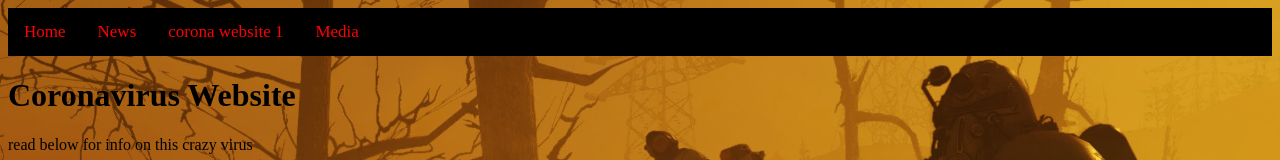
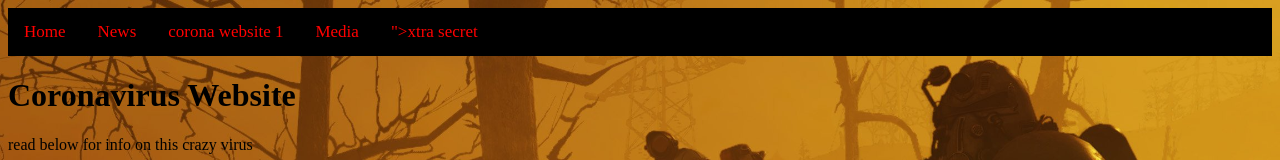
Before and after one commit to IanwilkinsGithubaccount/portfolio, a plain HTML site: page Coronacrazy.html in a window 1280 px wide. Shown: the top 160 px of the page. Drawn offline with Linux system fonts and the light colour scheme.

Commit message:
Add files via upload

```diff
--- a/Coronacrazy.html
+++ b/Coronacrazy.html
@@ -6,6 +6,7 @@
     <a href="index.html">News</a>
     <a href="Coronacrazy.html">corona website 1</a>
     <a href="Media.html">Media</a>
+    <a href="http://www.spritecranberry.net"> ">xtra secret</a>
   </div>
 </head>
 <body>
```
Also changed, not shown: Media.html (+1 -0 lines), index.html (+1 -0 lines).
